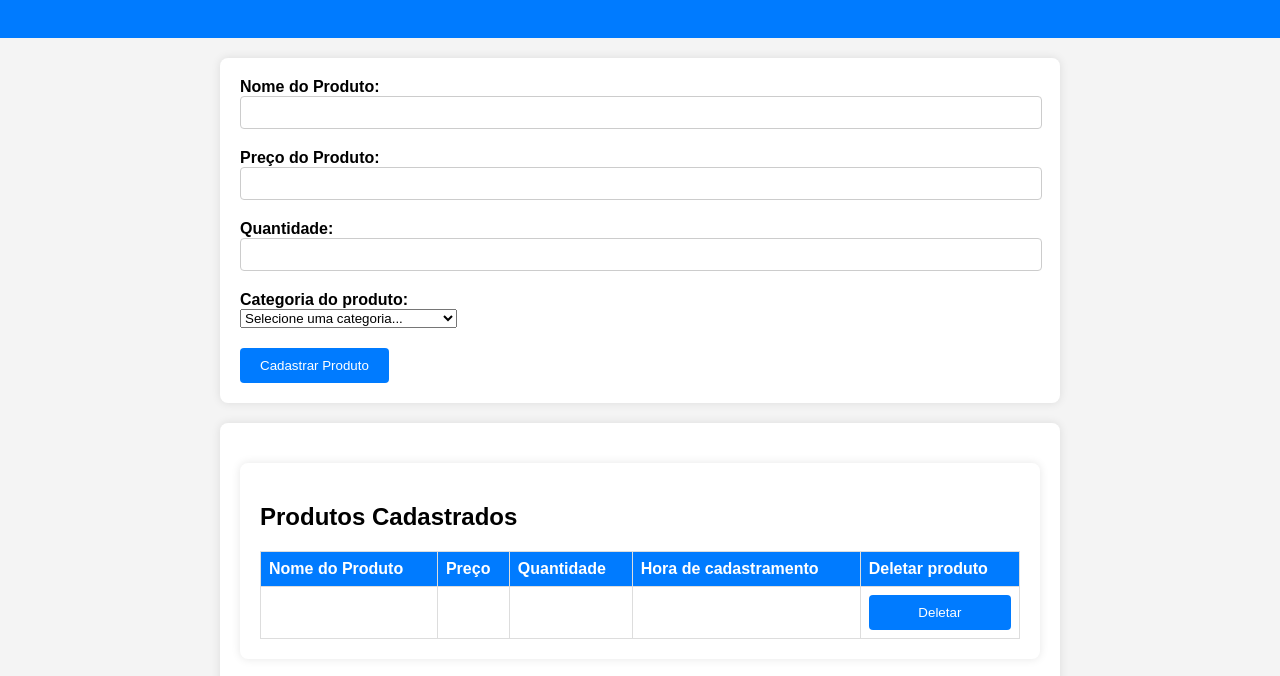
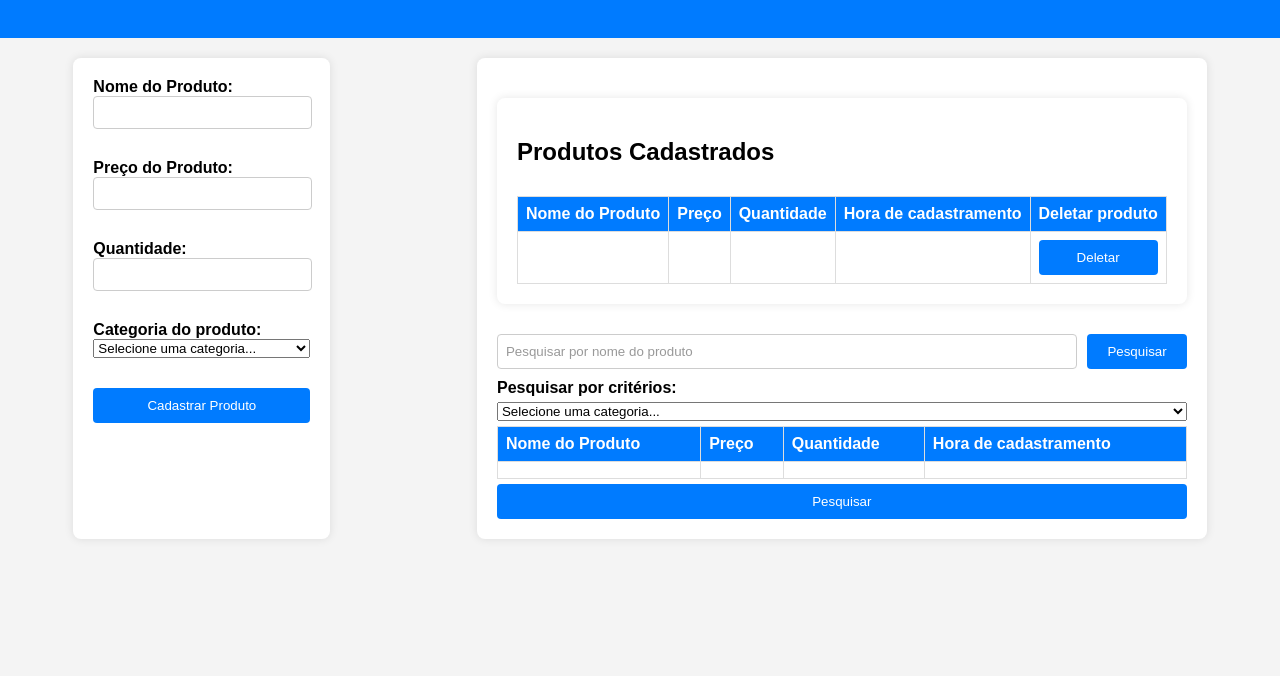
Before and after one commit to carlos676767/sistema-de-cadastro, a website built with Vite: page grud/index.html in a window 1280 px wide. Shown: the part 60-736 px from the top of the page. Built offline with nearby package versions, Linux system fonts and the light colour scheme; some packages are replaced by stand-ins of ours.

Commit message:
icone colocado

```diff
--- a/grud/index.html
+++ b/grud/index.html
@@ -5,8 +5,9 @@
     <meta name="viewport" content="width=device-width, initial-scale=1.0">
     <meta name="description" content="Página de cadastro de produtos da Sua Empresa. Cadastre novos produtos para sua loja online.">
     <meta name="keywords" content="cadastro de produtos, produtos, loja online, Sua Empresa">
-    <title>Cadastro de Produtos - Detona RH</title>
+    <title>Cadastro de Produtos</title>
     <link rel="stylesheet" href="src/style.css">
+    <link rel="shortcut icon" href="public/registro.ico" type="image/x-icon">
     <link rel="stylesheet" href="https://cdnjs.cloudflare.com/ajax/libs/font-awesome/6.4.2/css/all.min.css">
 </head>
 <body>
@@ -85,12 +86,13 @@
                     </tbody>
                   </table>
         </section>
-            <div>
+
+            <div class="divDados">
                 <input type="text" id="searchInput" placeholder="Pesquisar por nome do produto">
                 <button id="botao-pesquisar">Pesquisar</button>
             </div>
 
-            <div>
+            <div class="divTabela">
                 <label for="criteriaSelect">Pesquisar por critérios:</label>
                 <select id="criteriaSelect">
                     <option value="">Selecione uma categoria...</option>
@@ -142,8 +144,10 @@
         </section>
     </main>
     <footer>
-        <!-- Seção de rodapé, se necessário -->
+
     </footer>
+
+
 
     <script type="module" src="src/main.ts"></script>
 </body>
--- a/grud/package.json
+++ b/grud/package.json
@@ -13,6 +13,7 @@
     "vite": "^5.1.4"
   },
   "dependencies": {
+    "chart.js": "^4.4.2",
     "json-server": "^1.0.0-alpha.23",
     "sweetalert2": "^11.10.5"
   }
--- a/grud/src/main.ts
+++ b/grud/src/main.ts
@@ -1,5 +1,6 @@
 import Swal from "sweetalert2";
 import { obterValorCategoria, produtoSelecionado, valoresSelecionados,  } from "./categoriaSelects";
+import Chart from 'chart.js/auto';
 
 
 const nomeProdutoDoProduto = document.getElementById( "productName") as HTMLInputElement;
@@ -159,19 +160,17 @@ botaoPesquisar.addEventListener("click", () => {
 });
 
 
-const botaoCadastrar = document
-  .getElementById("botaoCadastrar")
-  ?.addEventListener("click", () => {
+const botaoCadastrar = document.getElementById("botaoCadastrar") as HTMLButtonElement;
+botaoCadastrar.addEventListener("click", () => {
   cadastrarProdutos();
 });
-
 
 const mensagemCategoria = () => {
   Swal.fire({
     title: "Escolha uma Categoria",
     text: "Por favor, selecione uma categoria antes de continuar.",
   });
-  }
+};
 
 
   const mensagemCategoriaNaoExiste = () => {
@@ -226,6 +225,7 @@ const botaoCadastrar = document
               dataDoMeuProduto2.appendChild(dataDoMeuProduto)
               dataDoMeuProduto.innerHTML = element.data
             }
+
          });
         }
       })
@@ -235,6 +235,10 @@ const botaoCadastrar = document
     }
 
   }
+
+
+
+
   const botaoPequisarCriterios = document.getElementById("botao-pequisar-criterios") as HTMLButtonElement
   botaoPequisarCriterios.addEventListener("click", () => {
     buscaPorCriterio()
--- a/grud/src/style.css
+++ b/grud/src/style.css
@@ -12,15 +12,33 @@ header {
   padding: 20px 0;
 }
 
+
+main{
+  display: flex;
+}
+
+.divTabela{
+  display: flex;
+  flex-direction: column;
+  gap: 5px;
+}
+
 .container {
+  display: flex;
+  flex-direction: column;
   max-width: 800px;
   margin: 20px auto;
   padding: 20px;
   background-color: #fff;
   border-radius: 8px;
   box-shadow: 0 0 10px rgba(0, 0, 0, 0.1);
+  gap: 10px;
 }
 
+.divDados{
+  display: flex;
+  gap: 10px;
+}
 #deltar-produto{
   width: 100%;
 }
```
Also changed, not shown: grud/src/app.json (+8 -0 lines), grud/public/registro.ico (added), 1 other file. Lines whose indentation alone changed are shown as unchanged.
